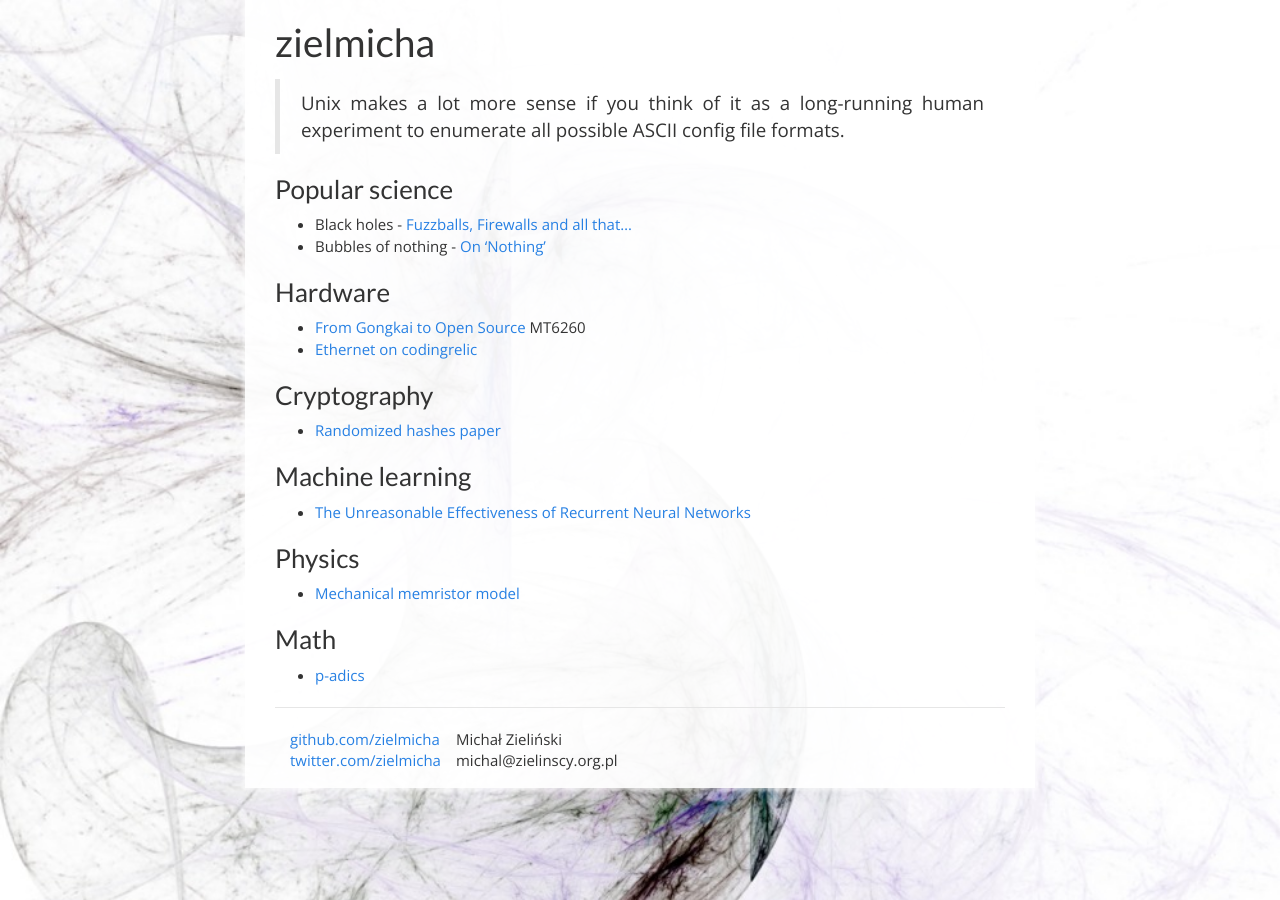
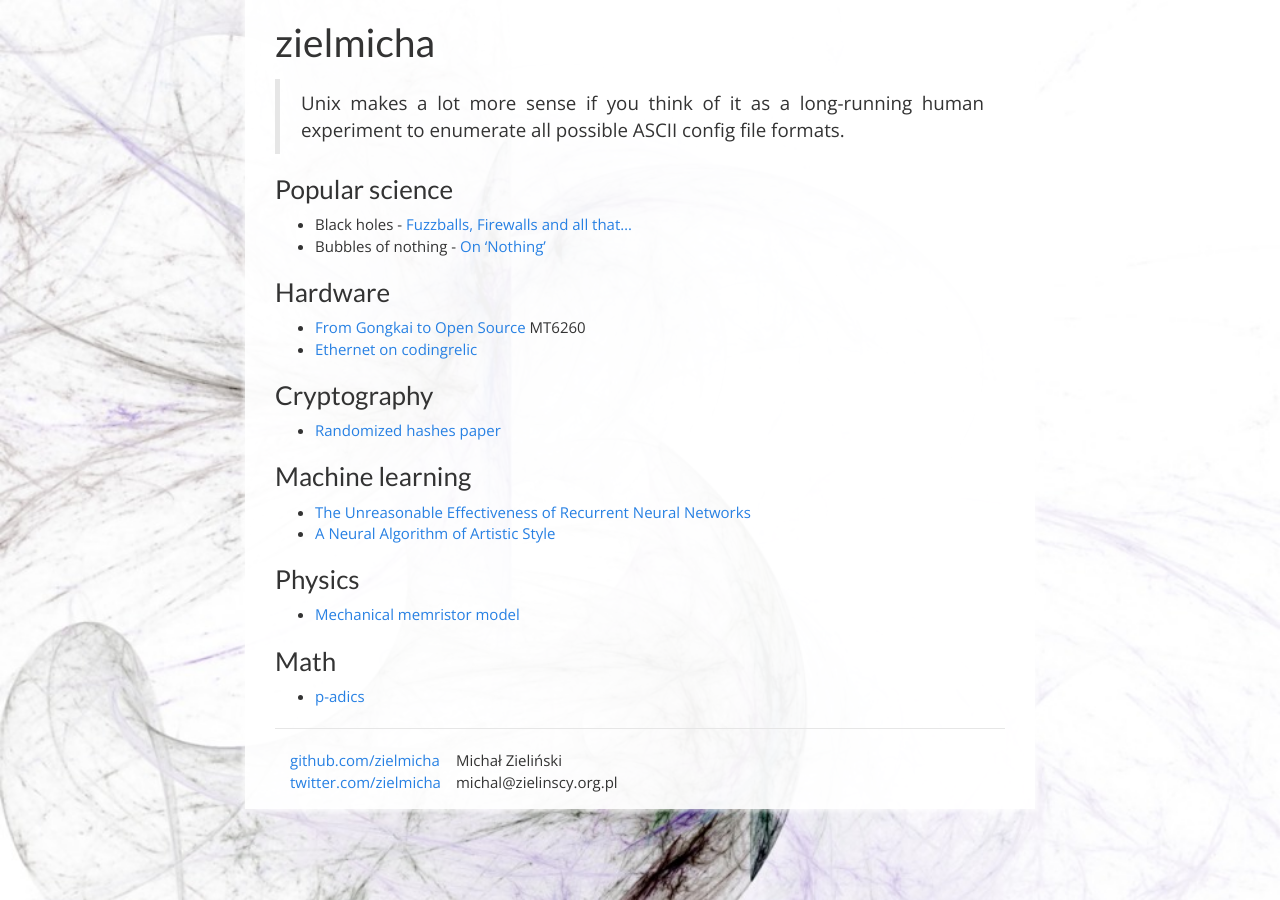
Before and after one commit to zielmicha/zielmicha.com, a Jekyll site: the page built from interesting.md, in a window 1280 px wide. Built offline with Jekyll 4.4.1, drawn with Linux system fonts in a browser that asks for light colours; nearby versions of some CDN libraries; Markdown is read by kramdown in place of the engine named in the settings.

Commit message:
'A Neural Algorithm of Artistic Style'

```diff
--- a/interesting.md
+++ b/interesting.md
@@ -21,6 +21,7 @@ layout: default
 ### Machine learning
 
  * [The Unreasonable Effectiveness of Recurrent Neural Networks](http://karpathy.github.io/2015/05/21/rnn-effectiveness/)
+ * [A Neural Algorithm of Artistic Style](http://arxiv.org/pdf/1508.06576v1.pdf)
 
 ### Physics
 
```
